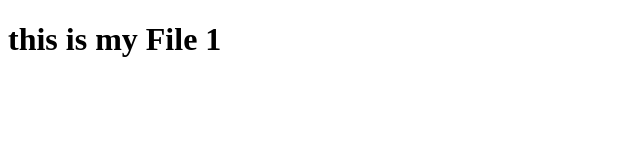
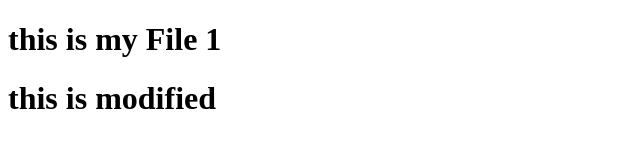
Before and after one commit to VaibhavJadhav21/RadRamRepo1, a plain HTML site: page file1.html in a window 1280 px wide. Shown: the whole page, without its empty margins (0-640 px from the left). Drawn offline with Linux system fonts and the light colour scheme.

Commit message:
added some new info in file1

```diff
--- a/file1.html
+++ b/file1.html
@@ -8,5 +8,6 @@
 </head>
 <body>
     <h1> this is my File 1</h1>
+    <h1> this is modified </h1>
 </body>
 </html>
```
